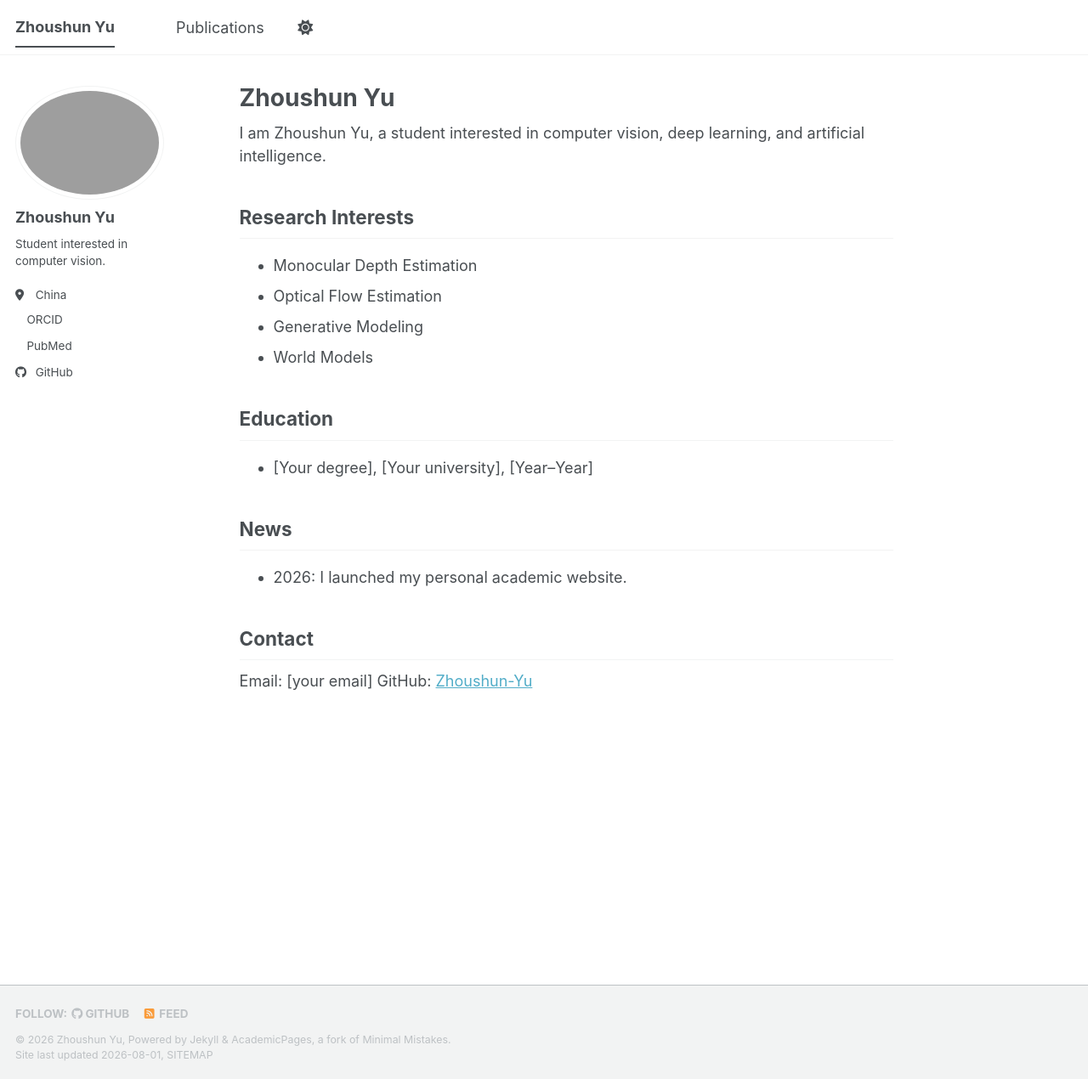
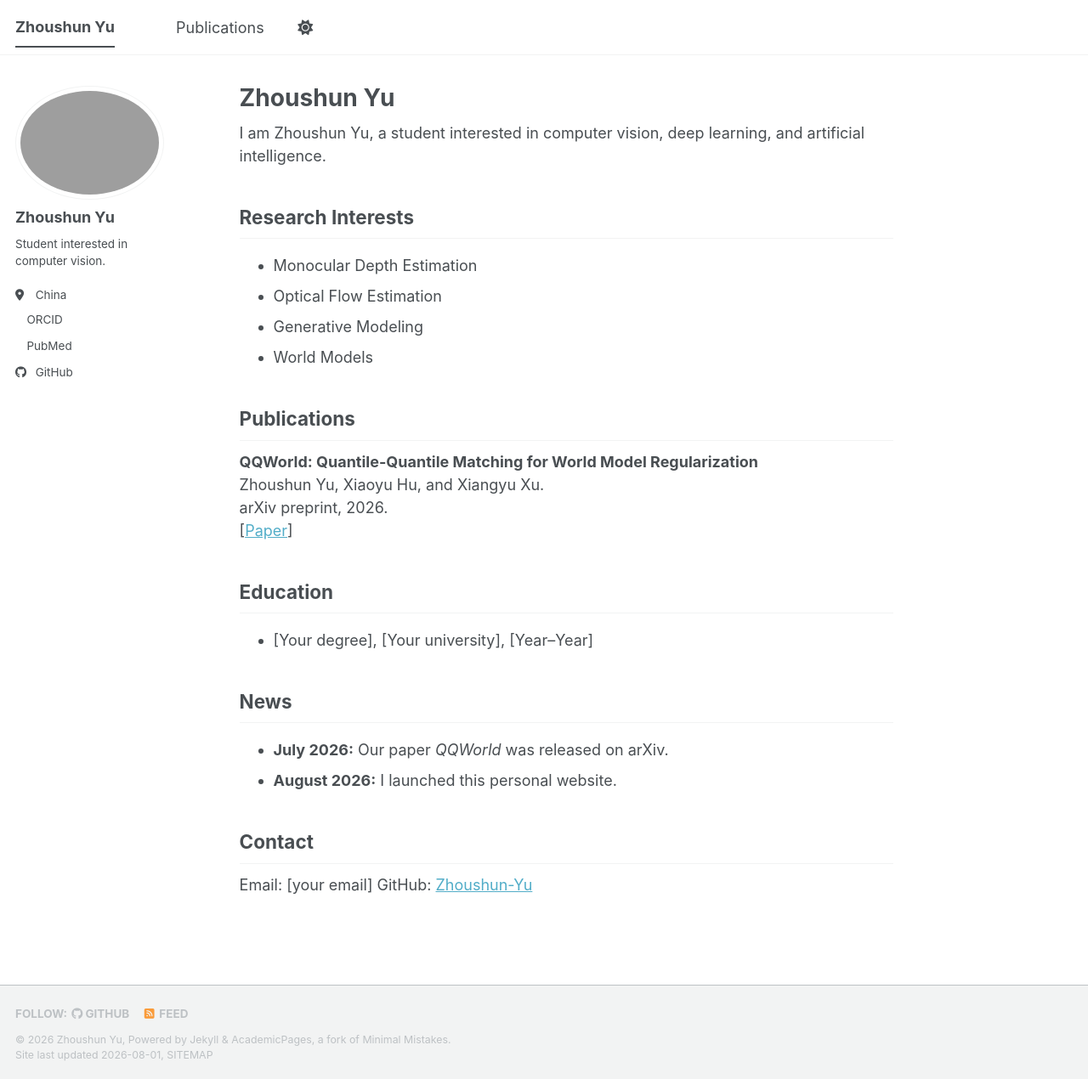
Before and after one commit to Zhoushun-Yu/Zhoushun-Yu.github.io, a Jekyll site: the page built from _pages/about.md, in a window 1280 px wide and 1270 px high. Shown: the whole window at 85% size. Built offline with Jekyll 4.4.1, drawn with Linux system fonts in a browser that asks for light colours; a style sheet for code colours, icons or effects is not loaded.

Commit message:
Update about.md

```diff
--- a/_pages/about.md
+++ b/_pages/about.md
@@ -16,13 +16,21 @@ I am Zhoushun Yu, a student interested in computer vision, deep learning, and ar
 - Generative Modeling
 - World Models
 
+## Publications
+
+**QQWorld: Quantile-Quantile Matching for World Model Regularization**
+Zhoushun Yu, Xiaoyu Hu, and Xiangyu Xu.
+arXiv preprint, 2026.
+[[Paper](https://arxiv.org/abs/2607.28415)]
+
 ## Education
 
 - [Your degree], [Your university], [Year–Year]
 
 ## News
 
-- 2026: I launched my personal academic website.
+- **July 2026:** Our paper *QQWorld* was released on arXiv.
+- **August 2026:** I launched this personal website.
 
 ## Contact
 
```
